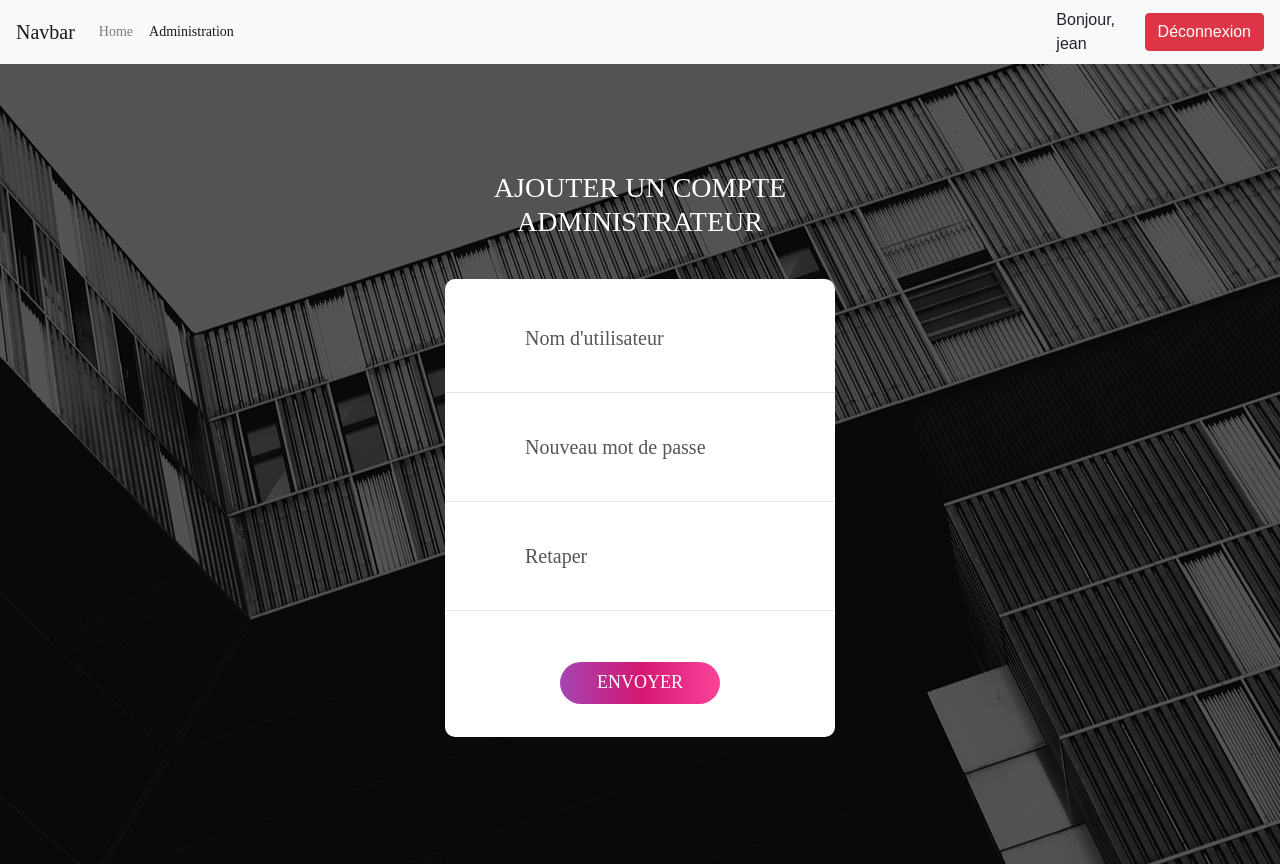
After one commit to huguestouyon/login-php, a PHP site: page /admin.php in a window 1280 px wide. The commit adds this page. Run offline with PHP 8.4, Linux system fonts and the light colour scheme; a user stored in the database is signed in; some libraries are stand-ins or nearby versions; some web fonts are replaced.

Commit message:
v2
fonctionnel

```diff
--- /dev/null
+++ b/admin.php
@@ -0,0 +1,93 @@
+<?php
+session_start();
+if(isset($_SESSION["user"])) {
+?>
+
+<!DOCTYPE html>
+<html lang="en">
+
+<head>
+    <title>Login V16</title>
+    <meta charset="UTF-8">
+    <meta name="viewport" content="width=device-width, initial-scale=1">
+    <!--===============================================================================================-->
+    <link rel="icon" type="image/png" href="images/icons/favicon.ico" />
+    <!--===============================================================================================-->
+    <link rel="stylesheet" type="text/css" href="vendor/bootstrap/css/bootstrap.min.css">
+    <!--===============================================================================================-->
+    <link rel="stylesheet" type="text/css" href="fonts/font-awesome-4.7.0/css/font-awesome.min.css">
+    <!--===============================================================================================-->
+    <link rel="stylesheet" type="text/css" href="fonts/Linearicons-Free-v1.0.0/icon-font.min.css">
+    <!--===============================================================================================-->
+    <link rel="stylesheet" type="text/css" href="vendor/animate/animate.css">
+    <!--===============================================================================================-->
+    <link rel="stylesheet" type="text/css" href="vendor/css-hamburgers/hamburgers.min.css">
+    <!--===============================================================================================-->
+    <link rel="stylesheet" type="text/css" href="vendor/animsition/css/animsition.min.css">
+    <!--===============================================================================================-->
+    <link rel="stylesheet" type="text/css" href="vendor/select2/select2.min.css">
+    <!--===============================================================================================-->
+    <link rel="stylesheet" type="text/css" href="vendor/daterangepicker/daterangepicker.css">
+    <!--===============================================================================================-->
+    <link rel="stylesheet" type="text/css" href="css/util.css">
+    <link rel="stylesheet" type="text/css" href="css/main.css">
+    <!--===============================================================================================-->
+</head>
+
+<body>
+    <div class="limiter">
+    <nav class="navbar navbar-expand-lg navbar-light bg-light">
+                <a class="navbar-brand" href="index.php">Navbar</a>
+                <button class="navbar-toggler" type="button" data-toggle="collapse" data-target="#navbarNav" aria-controls="navbarNav" aria-expanded="false" aria-label="Toggle navigation">
+                    <span class="navbar-toggler-icon"></span>
+                </button>
+                <div class="collapse navbar-collapse" id="navbarNav">
+                    <ul class="navbar-nav">
+                        <li class="nav-item">
+                            <a class="nav-link" href="index.php">Home</a>
+                        </li>
+                        <li class="nav-item active">
+                            <a class="nav-link" href="admin.php">Administration</a>
+                        </li>
+                    </ul>
+                </div>
+				<span class="mr-3 text-left"> <?php echo "Bonjour, " . $_SESSION['user'];   ?></span>
+				<button onclick="location.href='logout.php'" class="btn btn-danger">Déconnexion</button>
+            </nav>
+        <div class="container-login100" style="background-image: url('images/bg-01.jpg');">
+        <div class="wrap-login100 p-t-30 p-b-50">
+					<span class="login100-form-title p-b-41">
+						Ajouter un compte administrateur
+					</span>
+					<form class="login100-form validate-form p-b-33 p-t-5" method="POST" action="">
+
+						<div class="wrap-input100 validate-input" data-validate="Enter username">
+							<input class="input100" type="text" name="pseudo" placeholder="Nom d'utilisateur">
+							<span class="focus-input100" data-placeholder="&#xe82a;"></span>
+						</div>
+                        <div class="wrap-input100 validate-input" data-validate="Enter password">
+							<input class="input100" type="password" name="pass" placeholder="Nouveau mot de passe">
+							<span class="focus-input100" data-placeholder="&#xe80f;"></span>
+						</div>
+
+						<div class="wrap-input100 validate-input" data-validate="Enter password">
+							<input class="input100" type="password" name="pass" placeholder="Retaper">
+							<span class="focus-input100" data-placeholder="&#xe80f;"></span>
+						</div>
+						<?php
+						if (isset($response)) {
+							echo '<p class="text-danger text-center mt-3">' . $response . '</p>';
+						}
+						?>
+						<div class="container-login100-form-btn m-t-3">
+
+							<input type="submit" class="login100-form-btn mt-5" name="submit" value="Envoyer">
+						</div>
+					</form>
+				</div>
+        </div>
+    </div>
+</body>
+<?php
+}
+?>
--- /dev/null
+++ b/logout.php
@@ -0,0 +1,5 @@
+<?php
+session_start();
+session_destroy();
+header('location:index.php');
+?>
```
Also changed, not shown: index.php (+76 -6 lines), login.php (deleted, +0 -23 lines), 1 other file.
